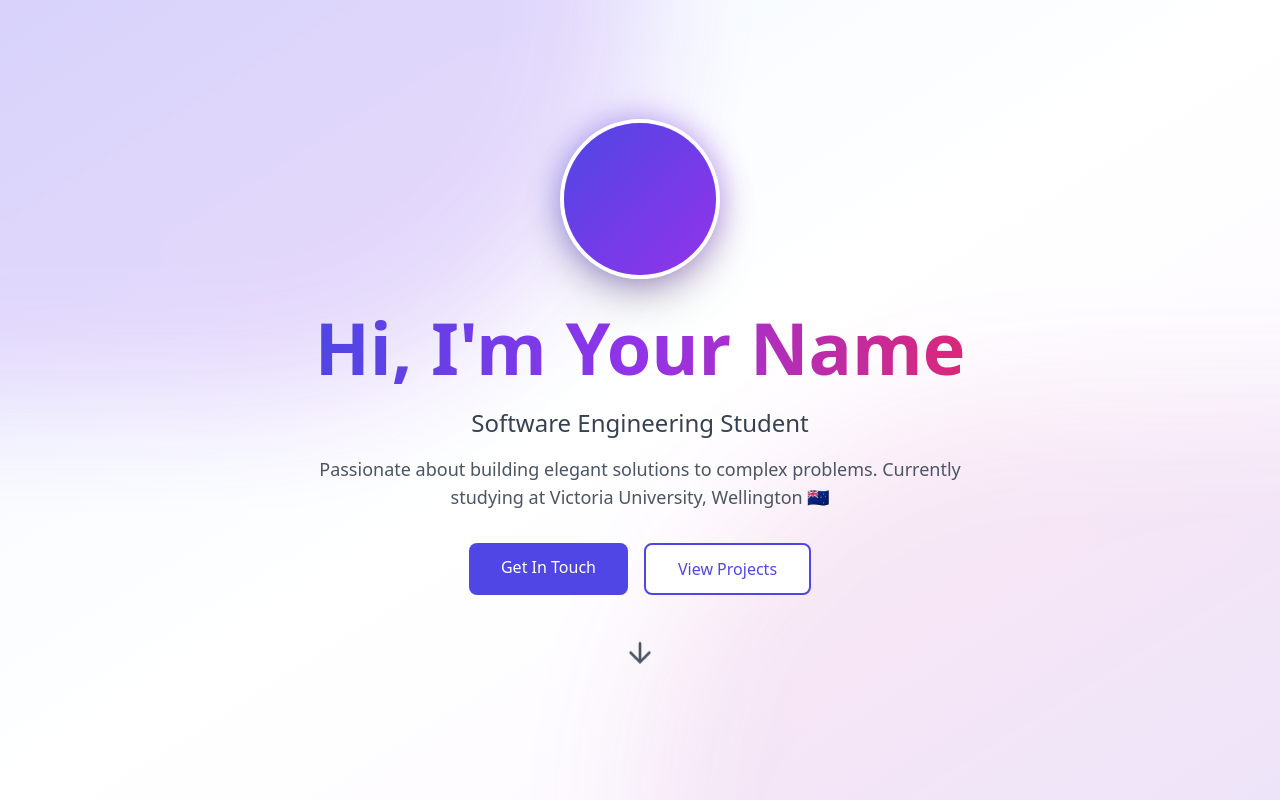
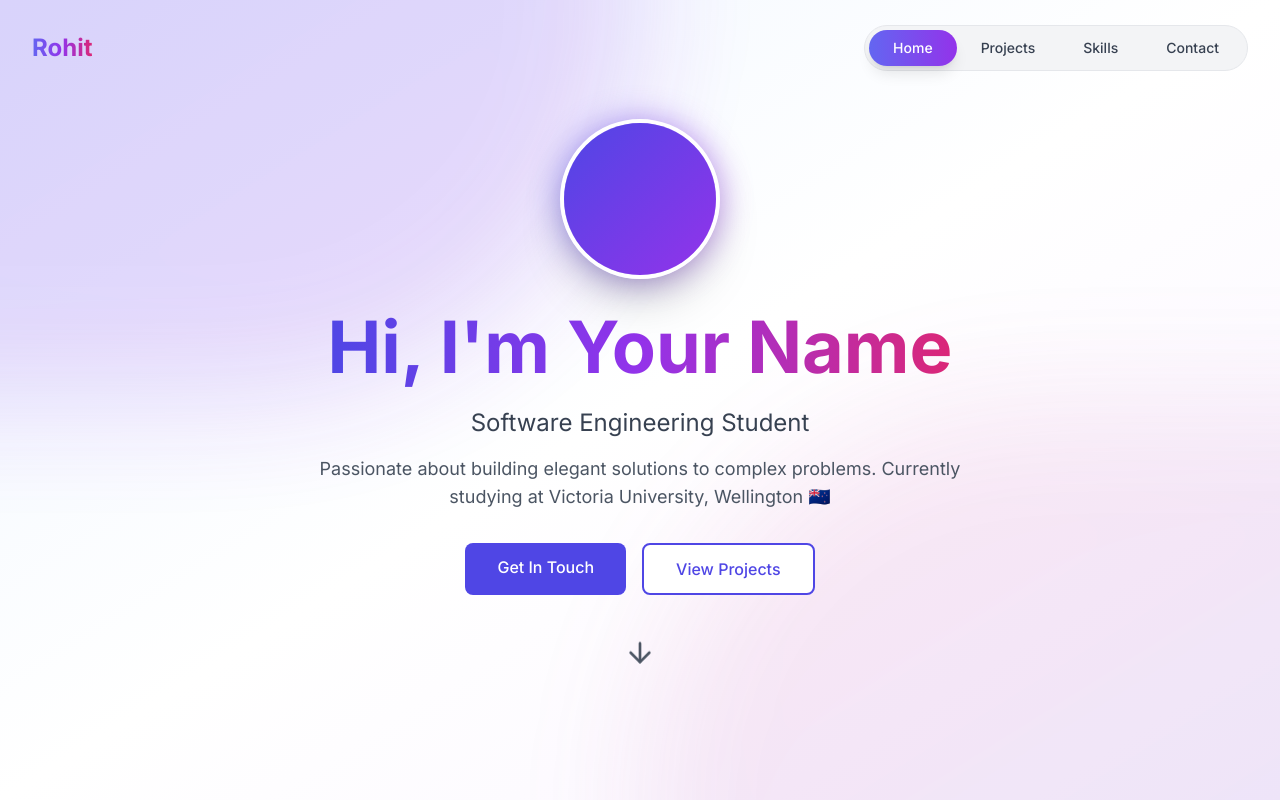
Before and after one commit to rohit-medarametla/portfolio, a Next.js app: page / in a window 1280 px wide. Shown: the top 800 px of the page. Built offline with nearby package versions, Linux system fonts and the light colour scheme.

Commit message:
fixed the nav bar issues looking good

```diff
--- a/app/layout.tsx
+++ b/app/layout.tsx
@@ -1,33 +1,35 @@
-import type { Metadata } from "next";
-import { Geist, Geist_Mono } from "next/font/google";
-import "./globals.css";
+import type { Metadata } from 'next';
+import { Inter } from 'next/font/google';
+import './globals.css';
+import { ThemeProvider } from '@/lib/ThemeContext';
+import Navbar from '@/components/layout/Navbar';
 
-const geistSans = Geist({
-  variable: "--font-geist-sans",
-  subsets: ["latin"],
-});
-
-const geistMono = Geist_Mono({
-  variable: "--font-geist-mono",
-  subsets: ["latin"],
-});
+const inter = Inter({ subsets: ['latin'] });
 
 export const metadata: Metadata = {
-  title: "Rohit Medarametla - Portfolio",
-  description: "Welcome to my portfolio website",
+  title: 'Your Name - Software Engineering Student',
+  description: 'Portfolio website showcasing projects, skills, and experience in software development',
+  keywords: ['software engineer', 'web developer', 'portfolio', 'Next.js', 'React'],
+  authors: [{ name: 'Your Name' }],
+  openGraph: {
+    title: 'Your Name - Software Engineering Student',
+    description: 'Portfolio website showcasing projects, skills, and experience',
+    type: 'website',
+  },
 };
 
 export default function RootLayout({
   children,
-}: Readonly<{
+}: {
   children: React.ReactNode;
-}>) {
+}) {
   return (
-    <html lang="en">
-      <body
-        className={`${geistSans.variable} ${geistMono.variable} antialiased`}
-      >
-        {children}
+    <html lang="en" suppressHydrationWarning>
+      <body className={`${inter.className} bg-white dark:bg-slate-900 text-gray-900 dark:text-white transition-colors duration-300`}>
+        <ThemeProvider>
+          <Navbar />
+          <main>{children}</main>
+        </ThemeProvider>
       </body>
     </html>
   );
--- a/components/layout/Navbar.tsx
+++ b/components/layout/Navbar.tsx
@@ -3,7 +3,6 @@
 import { useState, useEffect } from 'react';
 import Link from 'next/link';
 import { usePathname } from 'next/navigation';
-import ThemeToggle from '@/components/ui/ThemeToggle';
 import { Menu, X } from 'lucide-react';
 
 const navItems = [
@@ -27,51 +26,38 @@ export default function Navbar() {
   }, []);
 
   return (
-    <nav
-      className={`fixed top-0 left-0 right-0 z-50 transition-all duration-300 ${
-        scrolled
-          ? 'bg-white/80 dark:bg-slate-900/80 backdrop-blur-md shadow-lg'
-          : 'bg-transparent'
-      }`}
-    >
-      <div className="max-w-7xl mx-auto px-4 sm:px-6 lg:px-8">
+    <nav className={`fixed top-0 left-0 right-0 z-50 transition-all duration-300 ${scrolled ? 'py-2' : 'py-4'}`}>
+      <div className={`absolute inset-0 transition-all duration-300 ${scrolled ? 'bg-white/80 dark:bg-slate-900/80 backdrop-blur-md shadow-lg' : 'bg-transparent'}`} />
+
+      <div className="relative max-w-7xl mx-auto px-4 sm:px-6 lg:px-8">
         <div className="flex justify-between items-center h-16">
           {/* Logo */}
-          <Link href="/" className="text-2xl font-bold bg-gradient-to-r from-primary-light to-purple-600 bg-clip-text text-transparent">
-            YourName
+          <Link href="/" className="text-2xl font-bold bg-gradient-to-r from-indigo-500 via-purple-600 to-pink-600 bg-clip-text text-transparent hover:scale-105 transition-transform">
+            Rohit
           </Link>
 
           {/* Desktop Navigation */}
-          <div className="hidden md:flex items-center space-x-8">
+          <div className="hidden md:flex items-center space-x-1">
+            <div className="flex items-center bg-gray-100 dark:bg-slate-800/50 rounded-full p-1 backdrop-blur-sm border border-gray-200 dark:border-gray-700">
               {navItems.map((item) => (
                 <Link
                   key={item.path}
                   href={item.path}
-                className={`relative text-sm font-medium transition-colors duration-300 group ${
+                  className={`relative px-6 py-2 text-sm font-medium transition-all duration-300 rounded-full ${
                     pathname === item.path
-                    ? 'text-primary-light dark:text-primary-dark'
-                    : 'text-gray-700 dark:text-gray-300 hover:text-primary-light dark:hover:text-primary-dark'
+                      ? 'bg-gradient-to-r from-indigo-500 to-purple-600 text-white shadow-lg'
+                      : 'text-gray-700 dark:text-gray-300 hover:text-gray-900 dark:hover:text-white'
                   }`}
                 >
                   {item.name}
-                <span
-                  className={`absolute -bottom-1 left-0 w-full h-0.5 bg-primary-light dark:bg-primary-dark transition-transform duration-300 ${
-                    pathname === item.path ? 'scale-x-100' : 'scale-x-0 group-hover:scale-x-100'
-                  }`}
-                />
                 </Link>
               ))}
-            <ThemeToggle />
+            </div>
           </div>
 
           {/* Mobile Menu Button */}
           <div className="md:hidden flex items-center space-x-4">
-            <ThemeToggle />
-            <button
-              onClick={() => setIsOpen(!isOpen)}
-              className="p-2 rounded-lg text-gray-700 dark:text-gray-300 hover:bg-gray-100 dark:hover:bg-gray-800"
-              aria-label="Toggle menu"
-            >
+            <button onClick={() => setIsOpen(!isOpen)} className="p-2 rounded-lg text-gray-700 dark:text-gray-300 hover:bg-gray-100 dark:hover:bg-gray-800" aria-label="Toggle menu">
               {isOpen ? <X className="w-6 h-6" /> : <Menu className="w-6 h-6" />}
             </button>
           </div>
@@ -79,22 +65,14 @@ export default function Navbar() {
       </div>
 
       {/* Mobile Menu */}
-      <div
-        className={`md:hidden overflow-hidden transition-all duration-300 ${
-          isOpen ? 'max-h-64 opacity-100' : 'max-h-0 opacity-0'
-        }`}
-      >
+      <div className={`md:hidden overflow-hidden transition-all duration-300 ${isOpen ? 'max-h-64 opacity-100' : 'max-h-0 opacity-0'}`}>
         <div className="px-4 pt-2 pb-4 space-y-2 bg-white dark:bg-slate-900 border-t border-gray-200 dark:border-gray-700">
           {navItems.map((item) => (
             <Link
               key={item.path}
               href={item.path}
               onClick={() => setIsOpen(false)}
-              className={`block px-4 py-2 rounded-lg text-sm font-medium transition-colors ${
-                pathname === item.path
-                  ? 'bg-primary-light/10 text-primary-light dark:text-primary-dark'
-                  : 'text-gray-700 dark:text-gray-300 hover:bg-gray-100 dark:hover:bg-gray-800'
-              }`}
+              className={`block px-4 py-2 rounded-lg text-sm font-medium transition-colors ${pathname === item.path ? 'bg-gradient-to-r from-indigo-500 to-purple-600 text-white' : 'text-gray-700 dark:text-gray-300 hover:bg-gray-100 dark:hover:bg-gray-800'}`}
             >
               {item.name}
             </Link>
--- a/components/ui/ThemeToggle.tsx
+++ b/components/ui/ThemeToggle.tsx
@@ -9,10 +9,7 @@ export default function ThemeToggle() {
   return (
     <button
       onClick={toggleTheme}
-      className="relative p-2 rounded-lg bg-surface-light dark:bg-surface-dark
-                 border border-gray-200 dark:border-gray-700
-                 hover:scale-110 transition-all duration-300
-                 shadow-md hover:shadow-lg"
+      className="relative p-2 rounded-lg bg-gray-100 dark:bg-slate-800 border border-gray-200 dark:border-gray-700 hover:scale-110 transition-all duration-300 shadow-md hover:shadow-lg"
       aria-label="Toggle theme"
     >
       {theme === 'light' ? (
```
Also changed, not shown: 1 other file (tests, documents, lock files or other folders). Lines whose indentation alone changed are shown as unchanged.
